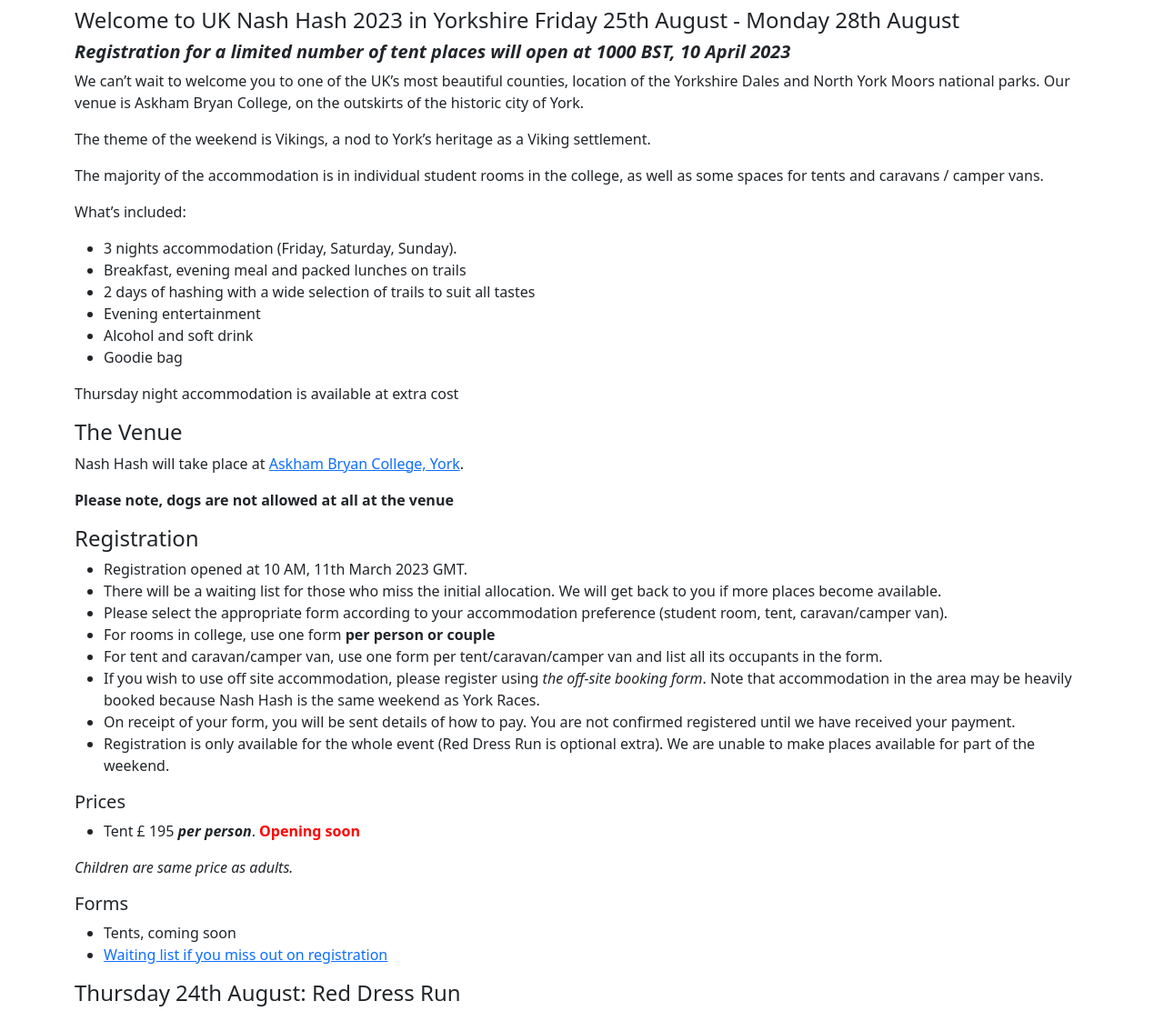
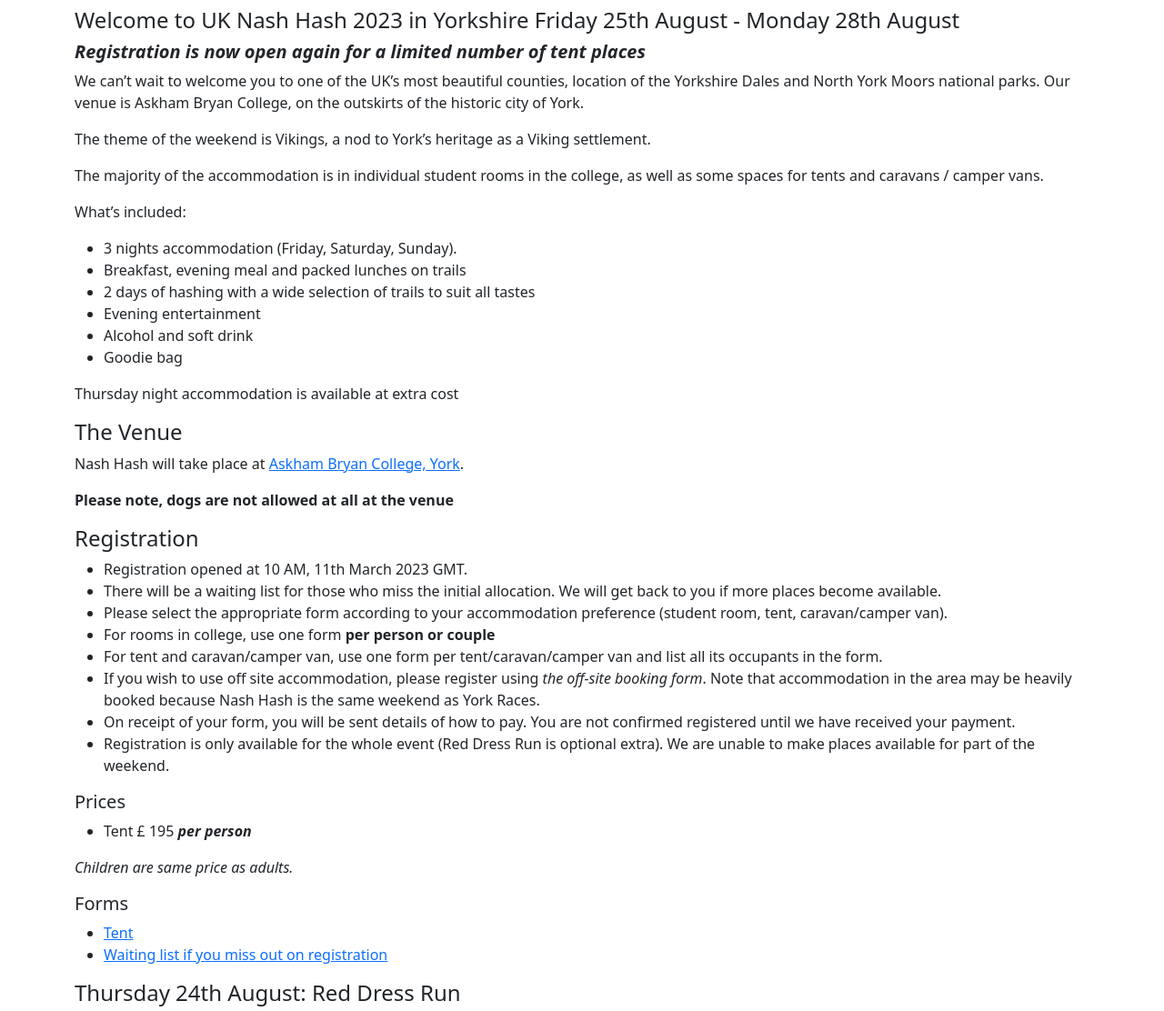
Before and after one commit to rapunzelnashhash/UK-Nash-Hash-2023, a website: page src/index.html in a window 1280 px wide. Shown: the part 160-1272 px from the top of the page at 91% size. Drawn offline with nearby package versions, Linux system fonts and the light colour scheme.

Commit message:
Tent re-open.

```diff
--- a/src/index.html
+++ b/src/index.html
@@ -33,7 +33,7 @@
 Friday 25th August - Monday 28th August</h4>
 
  <!--<h5><em><b>Registration is now closed. Currently all places are taken, please add yourself to the waiting list as more places should become available.</b></em></h5>-->
- <h5><em><b>Registration for a limited number of tent places will open at 1000 BST, 10 April 2023</b></em></h5>
+ <h5><em><b>Registration is now open again for a limited number of tent places</b></em></h5>
 
 <p>
 We can’t wait to welcome you to one of the UK’s most beautiful counties, location of the Yorkshire Dales and North York Moors national parks. Our venue is Askham Bryan College, on the outskirts of the historic city of York.
@@ -83,7 +83,7 @@
 </ul>
 <h5>Prices</h5>
 <ul>
-<li>Tent &#163; 195 <b><em>per person</em></b>. <b style="color:red;">Opening soon</b></li>
+<li>Tent &#163; 195 <b><em>per person</em></b></li>
 <!--
 <li>Single en-suite room &#163; 240 <b><em>per person</em></b>. <b style="color:red;">Currently sold out</b></li>
 <li>Single standard (shared bathroom) room &#163; 230 <b><em>per person</em></b>. <b style="color:red;">Currently sold out</b></li>
@@ -98,7 +98,7 @@
 </p>
 <h5>Forms</h5>
 <ul>
-<li>Tents, coming soon</li>
+<li><a href="https://docs.google.com/forms/d/e/1FAIpQLSd1HqW94k033BKUFoMA3RWHcgY-FJfE_eLJ1iCQT5gb9rlgxQ/viewform?usp=sf_link">Tent</a>
 <!--
 <li><a href="https://docs.google.com/forms/d/e/1FAIpQLSdnZGDO_9GhcFHvi-d4mp1IwjOP6sjAWclEecSrUxzvkj3KNQ/viewform?usp=sf_link">Room in hall</a>
 <li><a href="https://docs.google.com/forms/d/e/1FAIpQLSd2RoqbGYZfQcVT7xcWHOZHEVb4k4x297_KDPdro73prdyfwA/viewform?usp=sf_link">Tent</a>
```
